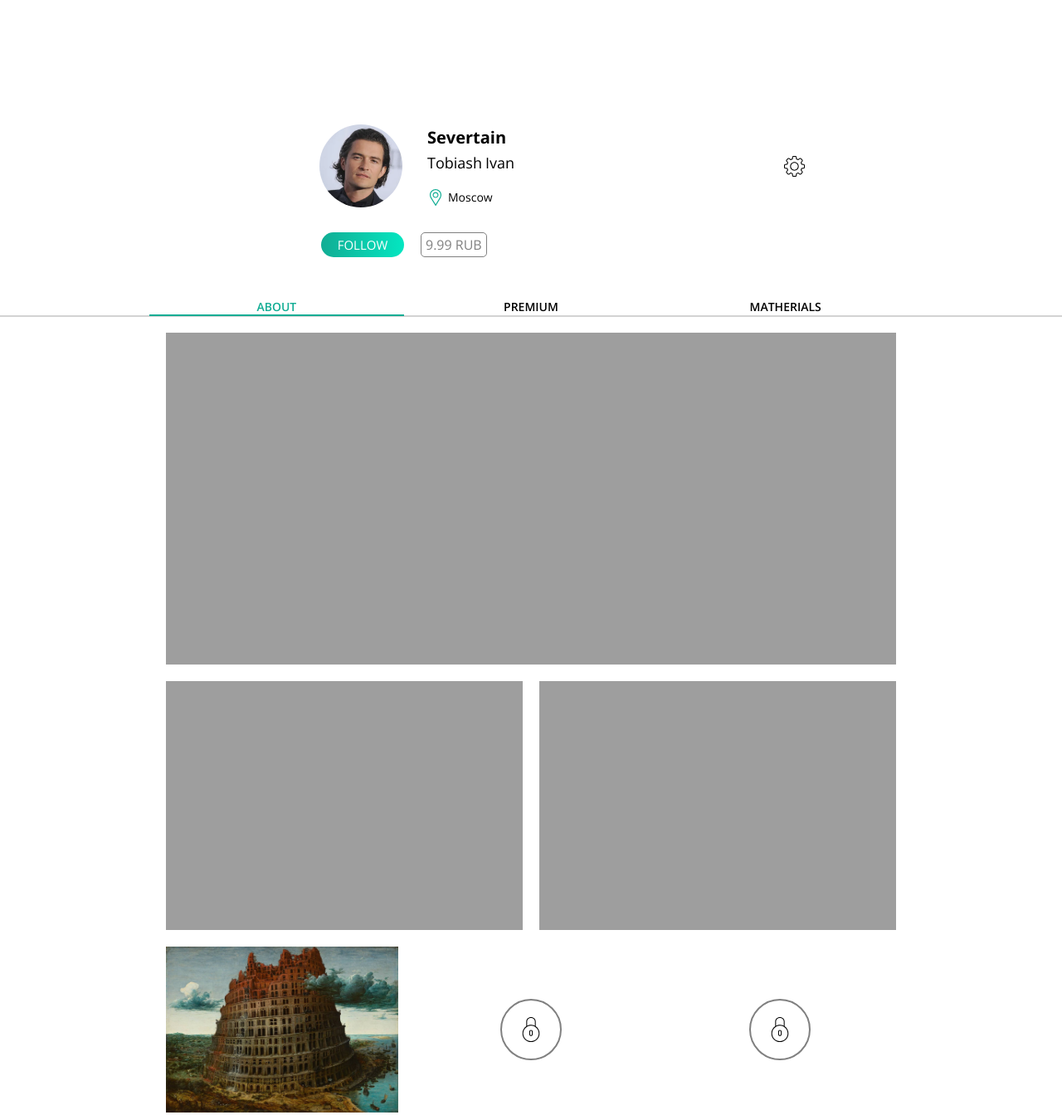
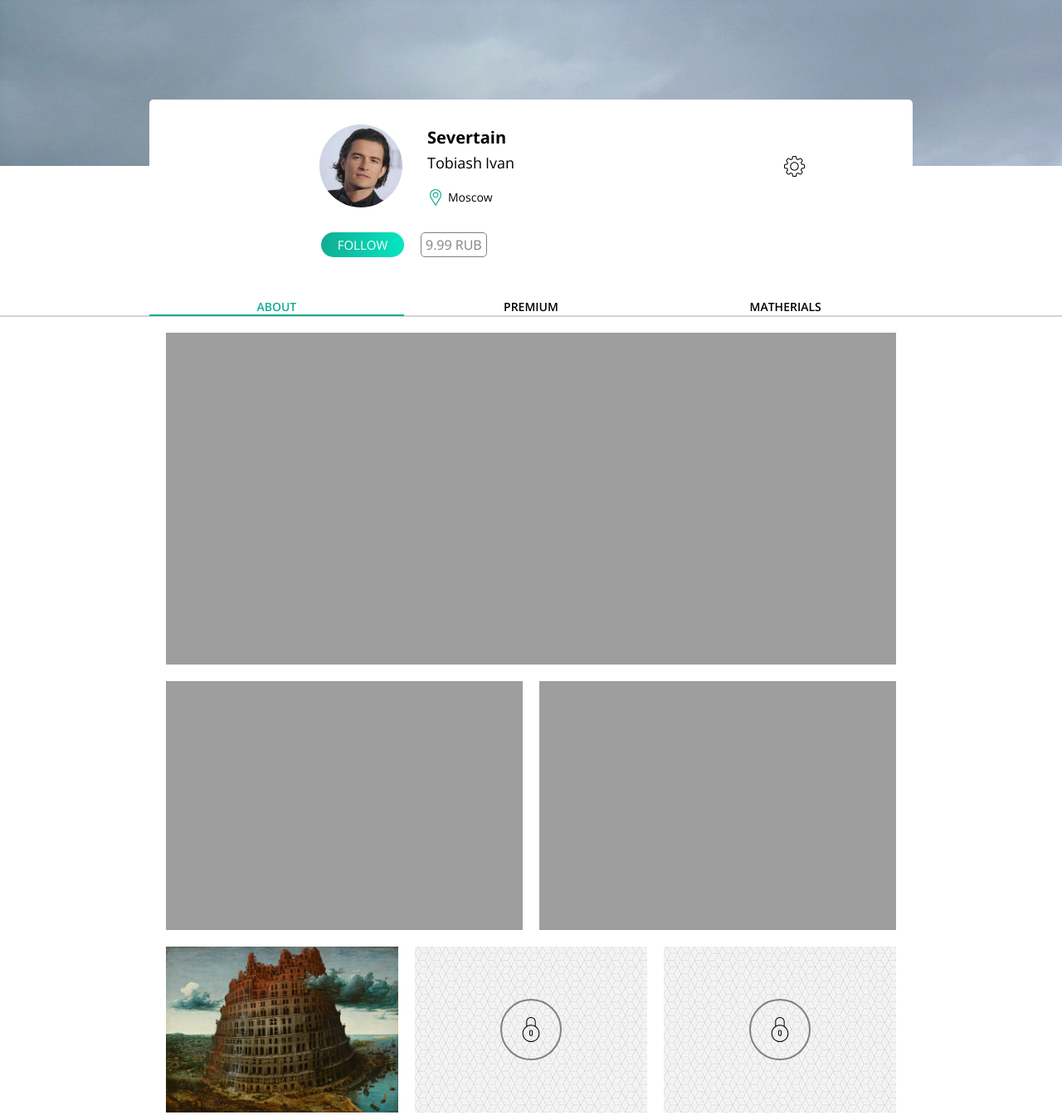
Before and after one commit to dumb-animal/lending-page, a plain HTML site: page index.html in a window 1280 px wide. Shown: the whole page at 83% size. Drawn offline with nearby package versions, Linux system fonts and the light colour scheme; the site is published under a folder, as on GitHub Pages, so addresses that start at the root find nothing.

Commit message:
update styles

```diff
--- a/styles/style.sass
+++ b/styles/style.sass
@@ -29,7 +29,7 @@ main
     width: 100%
     height: 200px
     z-index: -1
-    background: url(/images/header-bg.jpg)
+    background: url(../images/header-bg.jpg)
     background-repeat: no-repeat
     background-attachment: fixed
     background-position: top
@@ -147,7 +147,7 @@ main
     grid-template-areas: "big big big big big big" "md1 md1 md1 md2 md2 md2" "sm1 sm1 sm2 sm2 sm3 sm3"
     grid-gap: 20px
     &__element
-        background-image: url(/images/posts-bg.png)
+        background-image: url(../images/posts-bg.png)
         &:nth-child(1)
             grid-area: big
         &:nth-child(2)
```
Also changed, not shown: styles/style.css.
